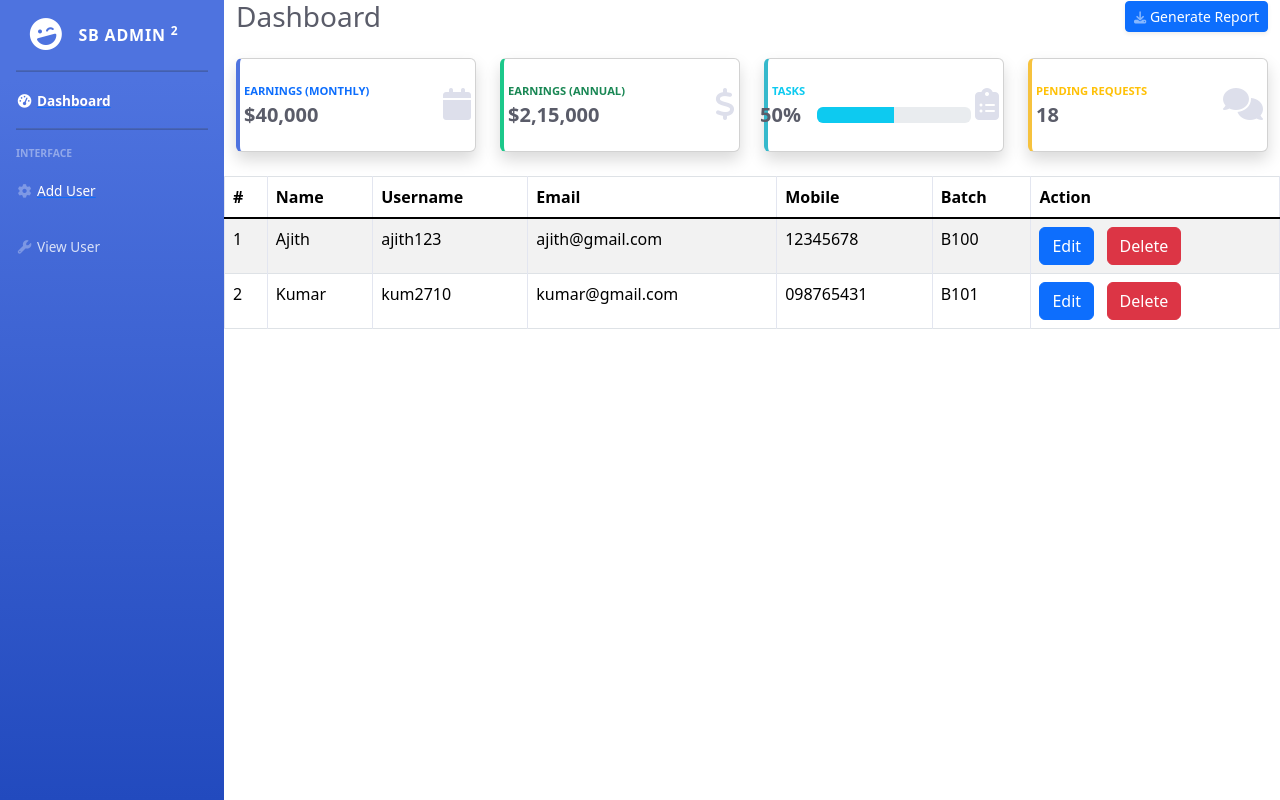
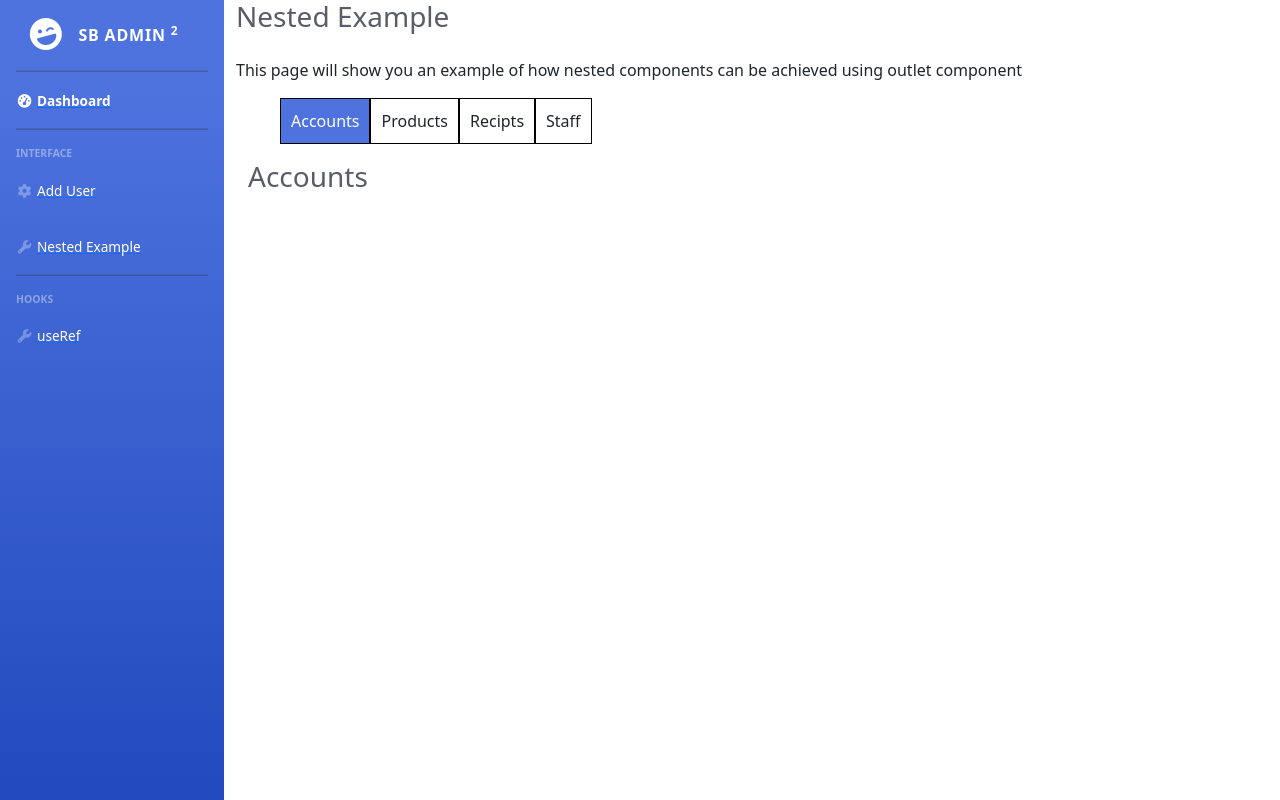
Before and after one commit to Raj2710/B50WD2T, a React (Vite) app: page /nested-example/accounts in a window 1280 px wide. Before the commit this address led to /dashboard. Built offline with nearby package versions, Linux system fonts and the light colour scheme.

Commit message:
Router and UseRef

```diff
--- a/src/App.jsx
+++ b/src/App.jsx
@@ -5,6 +5,12 @@ import Create from "./components/Create"
 import Edit from "./components/Edit"
 import {BrowserRouter,Routes,Route} from 'react-router-dom'
 import { Navigate } from "react-router-dom"
+import NestedExample from "./components/NestedExample"
+import Receipts from "./components/NestedExample/Receipts"
+import Accounts from "./components/NestedExample/Accounts"
+import Products from "./components/NestedExample/Products"
+import Staff from "./components/NestedExample/Staff"
+import UseRef from "./components/Hooks/UseRef"
 
 function App() {
   let [data,setData] = useState([
@@ -28,10 +34,17 @@ function App() {
       <BrowserRouter>
         <Sidebar/>
         <Routes>
-            <Route path='/dashboard' element={<Dashboard data={data} setData={setData}/>}/>
-            <Route path='/create' element={<Create data={data} setData={setData}/>}/>
-            <Route path='/edit/:id' element={<Edit data={data} setData={setData}/>}/>
-            <Route path='*'  element={<Navigate to='/dashboard'/>}/>
+            <Route path='dashboard' element={<Dashboard data={data} setData={setData}/>}/>
+            <Route path='create' element={<Create data={data} setData={setData}/>}/>
+            <Route path='edit/:id' element={<Edit data={data} setData={setData}/>}/>
+            <Route path='nested-example' element={<NestedExample/>}>
+                <Route path='accounts' element={<Accounts/>}/>
+                <Route path='products' element={<Products/>}/>
+                <Route path='receipts' element={<Receipts/>}/>
+                <Route path='staffs' element={<Staff/>}/>
+            </Route>
+            <Route path='/useref' element={<UseRef/>}/>
+            <Route path='/*'  element={<Navigate to='/dashboard'/>}/>
         </Routes>
       </BrowserRouter>
 
--- /dev/null
+++ b/src/app.css
@@ -0,0 +1,15 @@
+.pageButtons{
+    display: flex;
+    list-style: none;
+}
+
+.pageButtons li{
+    padding: 10px;
+    border: 1px solid black;
+    cursor: pointer;
+}
+
+.pageButtons li.active{
+    background-color: #4e73df;
+    color:white
+}
--- /dev/null
+++ b/src/components/Hooks/UseRef.jsx
@@ -0,0 +1,56 @@
+import React,{useEffect, useRef, useState} from 'react'
+import { Button } from 'react-bootstrap'
+
+function UseRef() {
+    let count = useRef(0)
+    let [name,setName] = useState("")
+    let ref1 = useRef()
+    let ref2 = useRef()
+    let ref3 = useRef()
+    let ref4 = useRef()
+
+    useEffect(()=>{
+        count.current += 1
+    })
+
+    useEffect(()=>{
+        ref1.current.focus()
+    },[])
+
+    const handleSubmit = ()=>{
+        const otp = `${ref1.current.value}${ref2.current.value}${ref3.current.value}${ref4.current.value}`
+        if(otp.length===4)
+            alert(`Entered OTP is ${otp}`)
+        else
+        {
+            alert("Invalid OTP")
+            ref1.current.value=""
+            ref2.current.value=""
+            ref3.current.value=""
+            ref4.current.value=""
+            ref1.current.focus()
+        }
+    }
+  return <>
+   <div className="container-fluid">
+     <div className="d-sm-flex align-items-center justify-content-between mb-4">
+        <h1 className="h3 mb-0 text-gray-800">UseRef</h1>
+    </div>
+    <input type='text' onChange={(e)=>setName(e.target.value)}/>
+    <h2>Name is : {name}</h2>
+    <h3>Component rendered {count.current} </h3>
+    <br/>
+    <h2>Enter OTP</h2>
+    <div>
+        <input type='text' ref={ref1} onChange={()=>ref2.current.focus()}/>
+        <input type='text' ref={ref2} onChange={()=>ref3.current.focus()}/>
+        <input type='text' ref={ref3} onChange={()=>ref4.current.focus()}/>
+        <input type='text' ref={ref4} onChange={()=>setTimeout(()=>handleSubmit(),1000)}/>
+
+        <Button variant='primary' onClick={()=>handleSubmit()}>Submit</Button>
+    </div>
+    </div>
+  </>
+}
+
+export default UseRef
--- /dev/null
+++ b/src/components/NestedExample/Accounts.jsx
@@ -0,0 +1,11 @@
+import React from 'react'
+
+function Accounts() {
+  return <>
+    <div className="d-sm-flex align-items-center justify-content-between mb-4">
+        <h1 className="h3 mb-0 text-gray-800">Accounts</h1>
+    </div>
+  </>
+}
+
+export default Accounts
--- /dev/null
+++ b/src/components/NestedExample/Products.jsx
@@ -0,0 +1,11 @@
+import React from 'react'
+
+function Products() {
+  return <>
+    <div className="d-sm-flex align-items-center justify-content-between mb-4">
+        <h1 className="h3 mb-0 text-gray-800">Products</h1>
+    </div>
+  </>
+}
+
+export default Products
--- /dev/null
+++ b/src/components/NestedExample/Receipts.jsx
@@ -0,0 +1,11 @@
+import React from 'react'
+
+function Receipts() {
+  return <>
+    <div className="d-sm-flex align-items-center justify-content-between mb-4">
+        <h1 className="h3 mb-0 text-gray-800">Receipts</h1>
+    </div>
+  </>
+}
+
+export default Receipts
--- /dev/null
+++ b/src/components/NestedExample/Staff.jsx
@@ -0,0 +1,11 @@
+import React from 'react'
+
+function Staff() {
+  return <>
+  <div className="d-sm-flex align-items-center justify-content-between mb-4">
+        <h1 className="h3 mb-0 text-gray-800">Staffs</h1>
+    </div>
+  </>
+}
+
+export default Staff
--- /dev/null
+++ b/src/components/NestedExample/index.jsx
@@ -0,0 +1,45 @@
+import React, { useEffect, useState } from 'react'
+import { Outlet,useNavigate } from 'react-router-dom'
+
+function NestedExample() {
+    let [page,setPage] = useState(0)
+    let navigate = useNavigate()
+
+    useEffect(()=>{
+        navigate('accounts')
+    },[])
+
+  return <div className="container-fluid">
+    <div className="d-sm-flex align-items-center justify-content-between mb-4">
+        <h1 className="h3 mb-0 text-gray-800">Nested Example</h1>
+    </div>
+    <p>This page will show you an example of how nested components can be achieved using outlet component</p>
+
+    <div className="container-fluid">
+        <ul className='pageButtons'>
+            <li className={page===0?"active":""} onClick={()=>{
+                setPage(0)
+                navigate('accounts')
+            }}>Accounts</li>
+            <li className={page===1?"active":""} onClick={()=>{
+                setPage(1)
+                navigate('products')
+            }}>Products</li>
+            <li className={page===2?"active":""} onClick={()=>{
+                setPage(2)
+                navigate('receipts')
+            }}>Recipts</li>
+            <li className={page===3?"active":""} onClick={()=>{
+                setPage(3)
+                navigate('staffs')
+            }}>Staff</li>
+        </ul>
+    </div>
+    <div className="container-fluid">
+        <Outlet/>
+    </div>
+
+  </div>
+}
+
+export default NestedExample
--- a/src/components/Sidebar.jsx
+++ b/src/components/Sidebar.jsx
@@ -46,8 +46,28 @@ function Sidebar() {
 {/* <!-- Nav Item - Utilities Collapse Menu --> */}
 <li className="nav-item">
     <div className="nav-link">
+
+       <Link to='/nested-example'>
         <i className="fas fa-fw fa-wrench"></i>
-        <span>View User</span>
+        <span style={{color:"white"}}>Nested Example</span>
+       </Link>
+    </div>
+</li>
+
+<hr className="sidebar-divider"/>
+
+{/* <!-- Heading --> */}
+<div className="sidebar-heading">
+    Hooks
+</div>
+
+<li className="nav-item">
+    <div className="nav-link">
+
+       <Link to='/useref'>
+        <i className="fas fa-fw fa-wrench"></i>
+        <span style={{color:"white"}}>useRef</span>
+       </Link>
     </div>
 </li>
 
--- a/src/main.jsx
+++ b/src/main.jsx
@@ -2,6 +2,7 @@ import React from 'react'
 import ReactDOM from 'react-dom/client'
 import App from './App.jsx'
 import './index.css'
+import './app.css'
 import 'bootstrap/dist/css/bootstrap.min.css';
 
 ReactDOM.createRoot(document.getElementById('root')).render(
```
